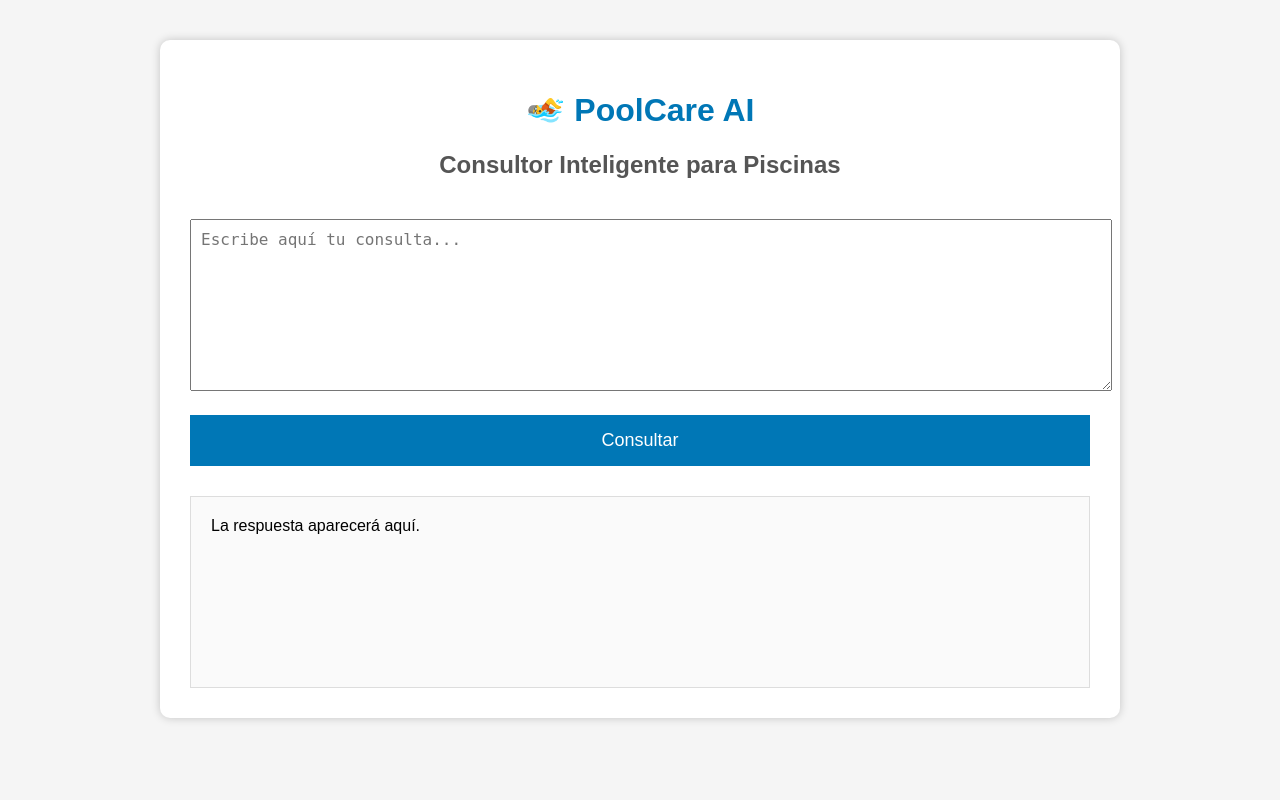
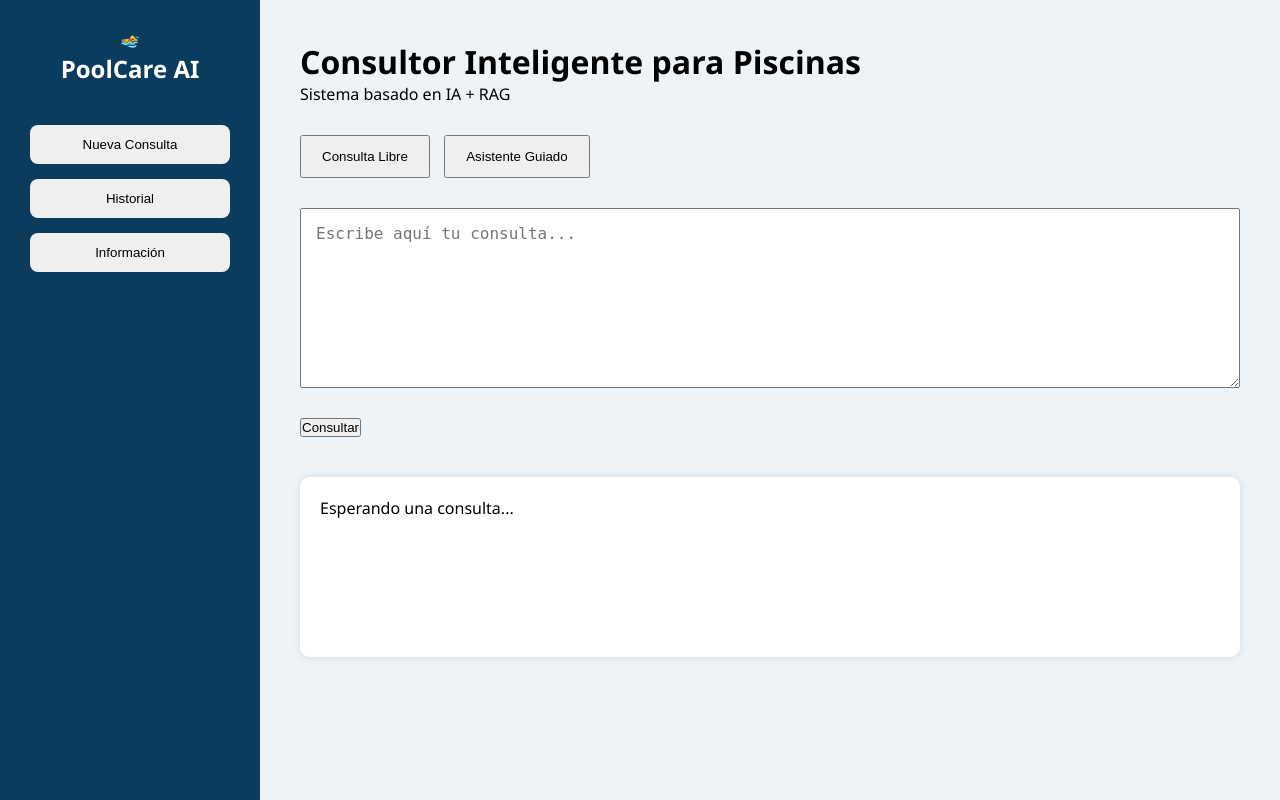
Before and after one commit to ElRichi-SA/PoolCare-AI-Agent, a FastAPI app: page / in a window 1280 px wide. Run offline with FastAPI, Linux system fonts and the light colour scheme.

Commit message:
Creación de dashboard base de PoolCare AI

```diff
--- /dev/null
+++ b/static/css/components.css
@@ -0,0 +1,47 @@
+.logo {
+  text-align: center;
+
+  margin-bottom: 40px;
+}
+
+.menu {
+  width: 100%;
+
+  margin-bottom: 15px;
+
+  padding: 12px;
+
+  border: none;
+
+  border-radius: 8px;
+
+  cursor: pointer;
+}
+
+.selector {
+  margin-top: 30px;
+
+  margin-bottom: 30px;
+}
+
+.selector button {
+  padding: 12px 20px;
+
+  margin-right: 10px;
+
+  cursor: pointer;
+}
+
+#respuesta {
+  margin-top: 40px;
+
+  background: white;
+
+  padding: 20px;
+
+  border-radius: 10px;
+
+  min-height: 180px;
+
+  box-shadow: 0px 0px 8px rgba(0, 0, 0, 0.1);
+}
--- /dev/null
+++ b/static/css/layout.css
@@ -0,0 +1,23 @@
+.app {
+  display: flex;
+
+  height: 100vh;
+}
+
+.sidebar {
+  width: 260px;
+
+  background: #0b3c5d;
+
+  color: white;
+
+  padding: 30px;
+}
+
+.main {
+  flex: 1;
+
+  padding: 40px;
+
+  overflow: auto;
+}
--- a/static/css/style.css
+++ b/static/css/style.css
@@ -1,79 +1,11 @@
-body {
+* {
   margin: 0;
-
-  background: #f5f5f5;
-
-  font-family: Arial;
+  padding: 0;
+  box-sizing: border-box;
 }
 
-.container {
-  width: 900px;
+body {
+  background: #eef3f8;
 
-  margin: 40px auto;
-
-  background: white;
-
-  padding: 30px;
-
-  border-radius: 10px;
-
-  box-shadow: 0px 0px 10px rgba(0, 0, 0, 0.2);
+  font-family: "Segoe UI", sans-serif;
 }
-
-h1 {
-  text-align: center;
-
-  color: #0077b6;
-}
-
-h2 {
-  text-align: center;
-
-  color: #555;
-}
-
-textarea {
-  width: 100%;
-
-  height: 150px;
-
-  font-size: 16px;
-
-  margin-top: 20px;
-
-  padding: 10px;
-}
-
-button {
-  margin-top: 20px;
-
-  width: 100%;
-
-  padding: 15px;
-
-  background: #0077b6;
-
-  color: white;
-
-  border: none;
-
-  font-size: 18px;
-
-  cursor: pointer;
-}
-
-button:hover {
-  background: #005f8d;
-}
-
-#respuesta {
-  margin-top: 30px;
-
-  border: 1px solid #ddd;
-
-  min-height: 150px;
-
-  padding: 20px;
-
-  background: #fafafa;
-}
--- a/static/js/app.js
+++ b/static/js/app.js
@@ -7,3 +7,12 @@ boton.addEventListener("click", () => {
 
   respuesta.innerHTML = "<b>Consulta enviada:</b><br><br>" + consulta;
 });
+
+document.addEventListener("click", function (e) {
+  if (e.target.id === "consultar") {
+    const texto = document.getElementById("consulta").value;
+
+    document.getElementById("respuesta").innerHTML =
+      "<h3>Consulta enviada</h3><br>" + texto;
+  }
+});
--- /dev/null
+++ b/static/js/dashboard.js
@@ -0,0 +1,19 @@
+const contenido = document.getElementById("contenido");
+
+contenido.innerHTML = `
+
+<textarea
+id="consulta"
+placeholder="Escribe aquí tu consulta..."
+style="width:100%;height:180px;padding:15px;font-size:16px;">
+</textarea>
+
+<br><br>
+
+<button id="consultar">
+
+Consultar
+
+</button>
+
+`;
--- a/templates/index.html
+++ b/templates/index.html
@@ -3,26 +3,53 @@
   <head>
     <meta charset="UTF-8" />
 
+    <meta name="viewport" content="width=device-width, initial-scale=1.0" />
+
     <title>PoolCare AI</title>
 
     <link rel="stylesheet" href="/static/css/style.css" />
+    <link rel="stylesheet" href="/static/css/layout.css" />
+    <link rel="stylesheet" href="/static/css/components.css" />
   </head>
 
   <body>
-    <div class="container">
-      <h1>🏊 PoolCare AI</h1>
+    <div class="app">
+      <aside class="sidebar">
+        <div class="logo">
+          🏊
 
-      <h2>Consultor Inteligente para Piscinas</h2>
+          <h2>PoolCare AI</h2>
+        </div>
 
-      <textarea
-        id="consulta"
-        placeholder="Escribe aquí tu consulta..."
-      ></textarea>
+        <nav>
+          <button class="menu active">Nueva Consulta</button>
 
-      <button id="btnConsultar">Consultar</button>
+          <button class="menu">Historial</button>
 
-      <div id="respuesta">La respuesta aparecerá aquí.</div>
+          <button class="menu">Información</button>
+        </nav>
+      </aside>
+
+      <main class="main">
+        <header>
+          <h1>Consultor Inteligente para Piscinas</h1>
+
+          <p>Sistema basado en IA + RAG</p>
+        </header>
+
+        <section class="selector">
+          <button id="modoLibre" class="active">Consulta Libre</button>
+
+          <button id="modoGuiado">Asistente Guiado</button>
+        </section>
+
+        <section id="contenido"></section>
+
+        <section id="respuesta">Esperando una consulta...</section>
+      </main>
     </div>
+
+    <script src="/static/js/dashboard.js"></script>
 
     <script src="/static/js/app.js"></script>
   </body>
```
Also changed, not shown: app/main.py (line endings or trailing spaces).
